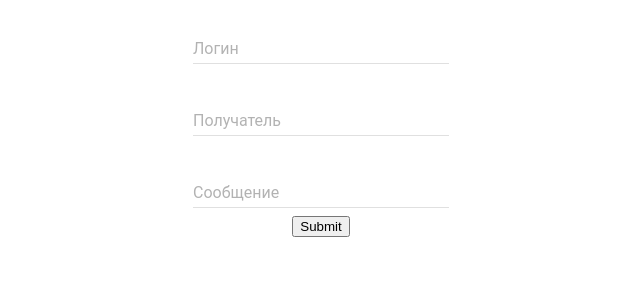
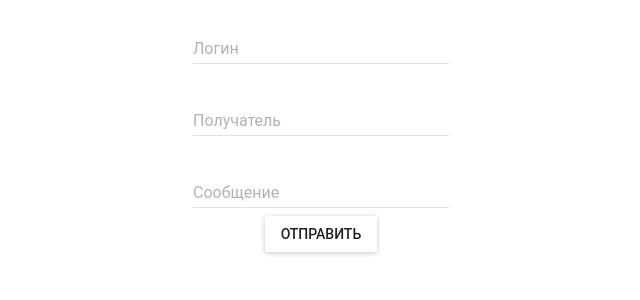
Before and after one commit to baomastr/react-form-to-telegram, a React app: page / in a window 1280 px wide. Shown: the top 300 px of the page, without its empty margins (319-959 px from the left). Built offline with nearby package versions, Linux system fonts and the light colour scheme.

Commit message:
submit btn styled

```diff
--- a/src/pages/Form/FormPage.jsx
+++ b/src/pages/Form/FormPage.jsx
@@ -1,5 +1,6 @@
 import React, { PureComponent } from 'react';
 import TextField from 'material-ui/TextField';
+import RaisedButton from 'material-ui/RaisedButton';
 import TelegramBotService from "../../services/telegram-bot-service.js";
 
 const Serivce = new TelegramBotService();
@@ -68,7 +69,9 @@ class FormPage extends PureComponent {
                             /*rows={2}*/
                         />
                     </div>
-                    <div><input type="submit" value="Submit"/></div>
+                    <div>
+                        <RaisedButton type="submit" label="Отправить" />
+                    </div>
                 </form>
             </div>
         );
```
